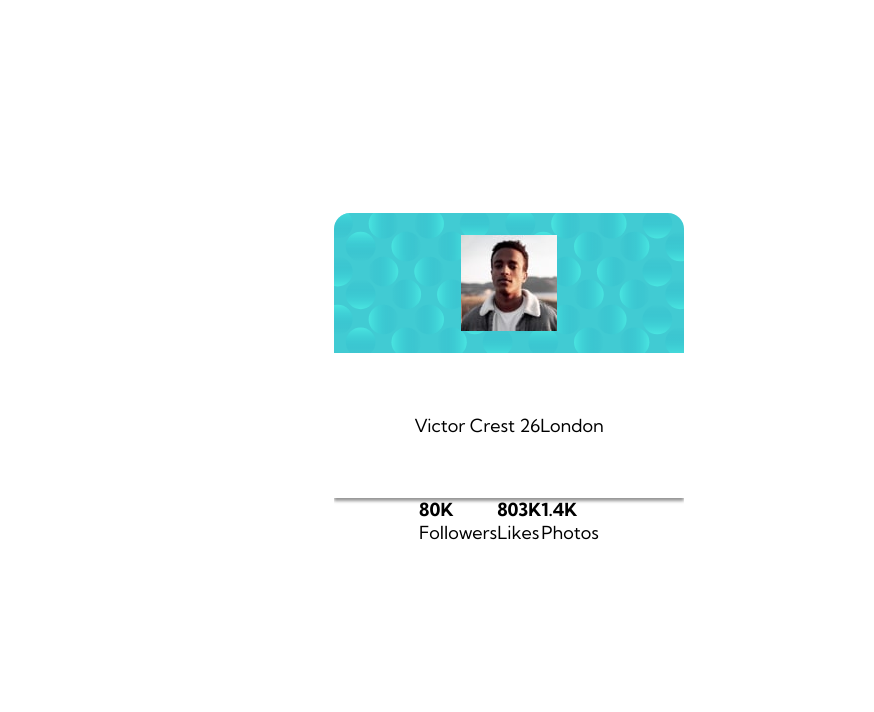
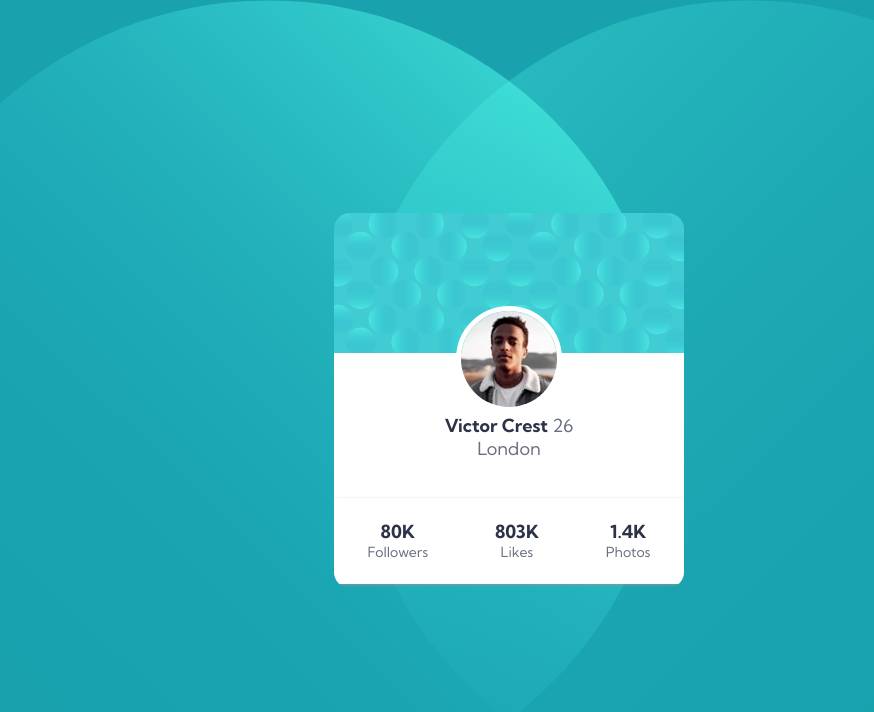
Before and after one commit to BirushaNdegeya/profile-card, a plain HTML site: page index.html in a window 1280 px wide. Shown: the whole page, without its empty margins (131-1005 px from the left). Drawn offline with Linux system fonts and the light colour scheme.

Commit message:
profile card component

```diff
--- a/index.html
+++ b/index.html
@@ -17,11 +17,11 @@
          </div>
 
          <div class="row row2">
-            <p class="bold">Victor Crest <span>26</span></p>
-            <p class="away">London</p>
+            <p class="name"><span class="bold">Victor Crest</span> 26</p>
+            <p>London</p>
          </div>
 
-         <div class="row">
+         <div class="row row3">
             <div class="col">
                <h4>80K</h4>
                <p>Followers</p>
--- a/sass/_main.scss
+++ b/sass/_main.scss
@@ -20,17 +20,46 @@ img {
 // GENERAL STYLE
 
 html {
+   background-color: $DARK_CYAN;
    font-size: 100%;
    font-optical-sizing: auto;
    font-weight: 400;
    font-style: normal;
    font-variation-settings: "YOPQ" 300;
+   background-image: url('../assets/bg-pattern-bottom.svg');
+   background-repeat: no-repeat;
+   background-position-x: right;
+   background-position-y: bottom;
+   background-size:contain;
 }
 
 body {
+   background-image: url('../assets/bg-pattern-top.svg');
+   background-position-y: top;
+   background-position-x: left;
+   background-repeat: no-repeat;
+   background-size: contain;
    min-height: 100vh;
    display: flex;
    align-items: center;
    justify-content: center;
    font-size: 18px;
+   color: $DARK_GRAYISH_BLUE;
 }
+
+// typography
+
+.name,
+h4 {
+   font-size: 18px;
+}
+
+.bold,
+h4 {
+   font-weight: 700;
+   color: $VERY_DARK_BLUE;
+}
+
+.col > p {
+   font-size: 14px;
+}
--- a/sass/style.scss
+++ b/sass/style.scss
@@ -11,6 +11,7 @@
    width: 90%;
    border-radius: 16px;
    overflow: hidden;
+   position: relative;
 }
 
 .row {
@@ -26,7 +27,33 @@
    background-position: center;
 }
 
+.row2,
+.row3 {
+   background-color: #fff;
+}
+
 .row2 {
    height: 145px;
-   box-shadow: 0px 3px 3px $DARK_GRAY;
+   flex-direction: column;
 }
+
+.row3 {
+   box-shadow: 0px 1.43px 2.999px $DARK_GRAY;
+   height: 86px;
+   text-align: center;
+   justify-content: space-around;
+}
+
+.row1 > img {
+   position: absolute;
+   left: 50%;
+   top: 25%;
+   transform: translateX(-50%);
+   border-radius: 50%;
+   border: 5px solid #fff;
+
+}
+
+.name {
+   margin-top: 24px;
+}
```
Also changed, not shown: assets/profile-card.png (added), css/style.css, 3 other files.
